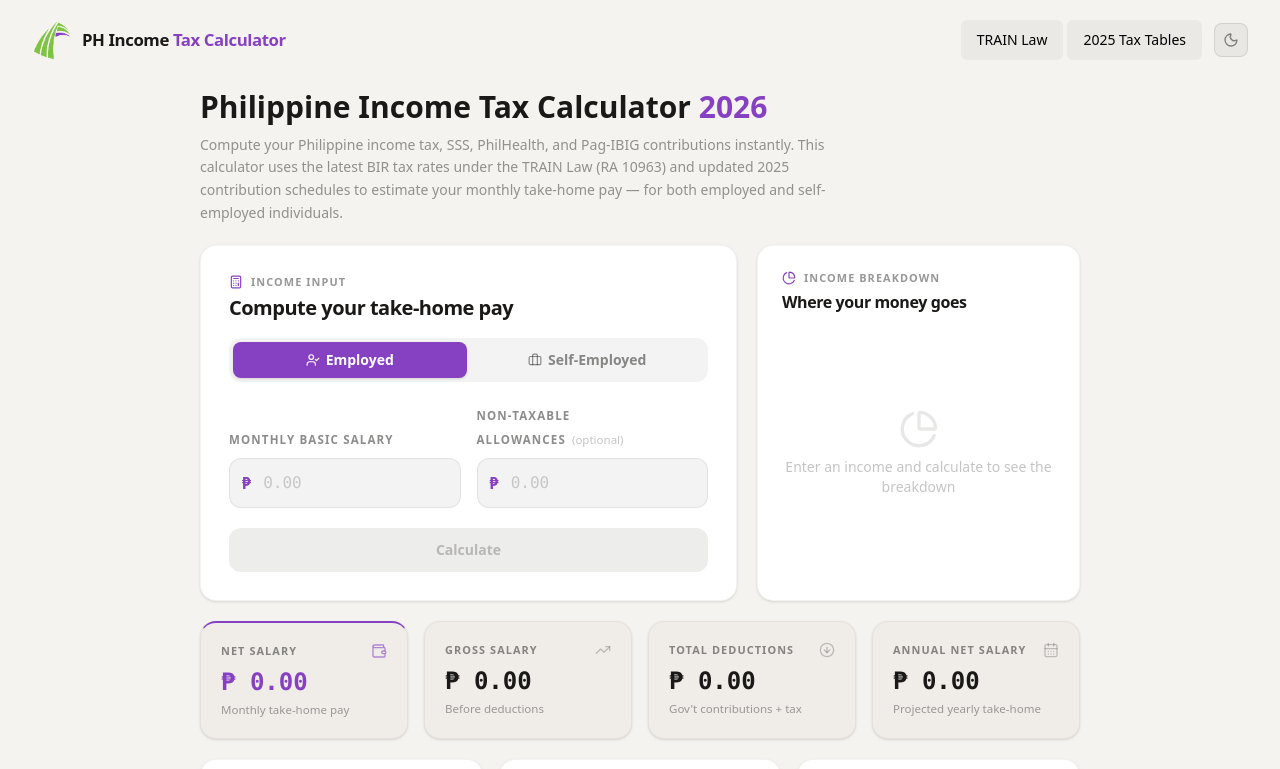
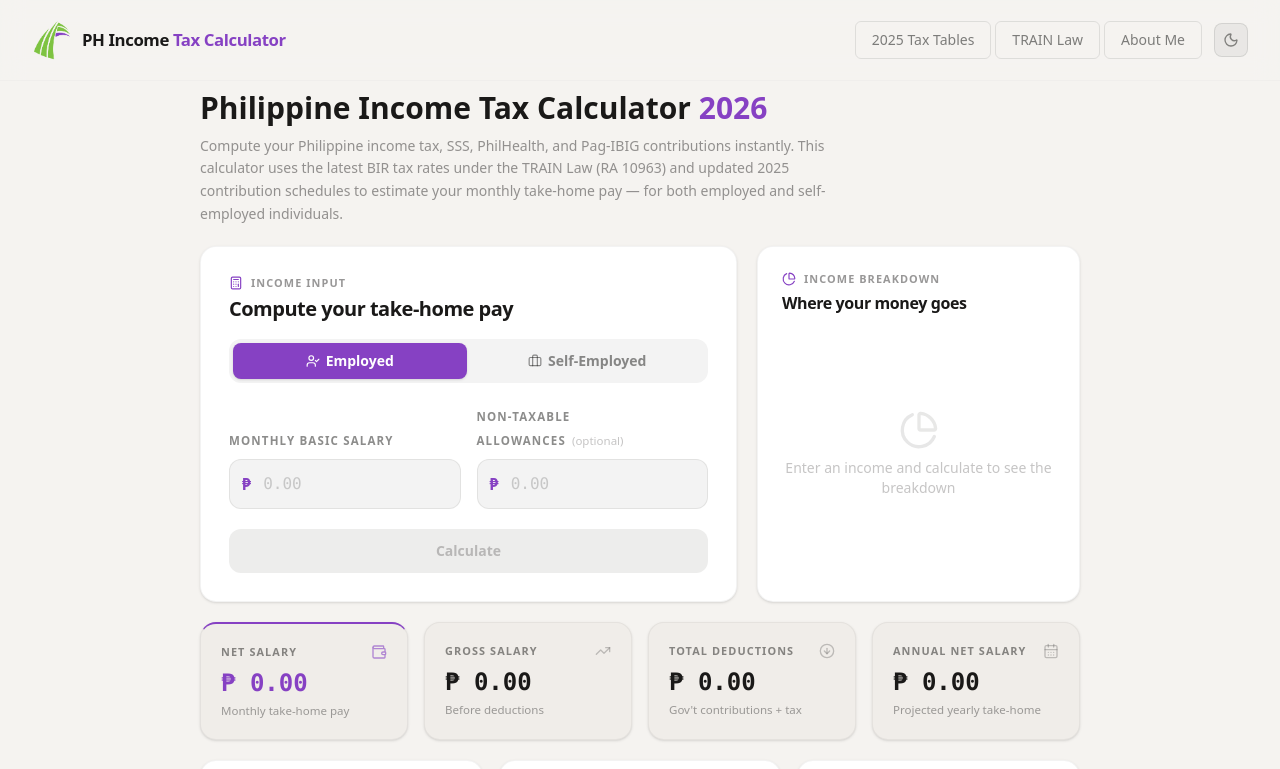
Before and after one commit to SirJohnGabriel/IncomeTaxCalculator, a React (Vite) app: page / in a window 1280 px wide. Shown: the top 769 px of the page. Built offline with nearby package versions, Linux system fonts and the light colour scheme.

Commit message:
add about me

```diff
--- a/src/app/styles/App.css
+++ b/src/app/styles/App.css
@@ -57,6 +57,37 @@ body {
   --color-dash-green-accent: #9cdf57;
 }
 
+/* ── Scrollbar styling ── */
+::-webkit-scrollbar {
+  width: 6px;
+  height: 6px;
+}
+::-webkit-scrollbar-track {
+  background: transparent;
+}
+::-webkit-scrollbar-thumb {
+  background: rgba(255, 255, 255, 0.15);
+  border-radius: 999px;
+}
+::-webkit-scrollbar-thumb:hover {
+  background: rgba(255, 255, 255, 0.28);
+}
+
+* {
+  scrollbar-width: thin;
+  scrollbar-color: rgba(255, 255, 255, 0.15) transparent;
+}
+
+.light ::-webkit-scrollbar-thumb {
+  background: rgba(0, 0, 0, 0.18);
+}
+.light ::-webkit-scrollbar-thumb:hover {
+  background: rgba(0, 0, 0, 0.32);
+}
+.light * {
+  scrollbar-color: rgba(0, 0, 0, 0.18) transparent;
+}
+
 /* ── Light mode overrides ── */
 .light {
   --color-white: #1a1918;
--- a/src/shared/components/Header.tsx
+++ b/src/shared/components/Header.tsx
@@ -6,7 +6,6 @@ import {
   NavigationMenuList,
   NavigationMenuItem,
   NavigationMenuLink,
-  navigationMenuTriggerStyle,
 } from "@/shared/components/ui/navigation-menu";
 import logo from "@assets/logo_phitc_2.png";
 
@@ -22,11 +21,14 @@ export function Header({ isDark, onThemeToggle }: SiteHeaderProps) {
 
   const closeMenu = () => setMenuOpen(false);
 
+  const navItemClass =
+    "inline-flex items-center px-4 py-2 text-sm font-medium rounded-md transition-all duration-150 text-white/55 border border-white/10 hover:text-white hover:bg-white/10 cursor-pointer";
+
   const navLinkClass =
     "block w-full px-4 py-3 text-sm font-medium rounded-md transition-colors text-white/70 hover:text-white hover:bg-white/8";
 
   return (
-    <header className="relative">
+    <header className="sticky top-0 z-40 backdrop-blur-md bg-background-alt/75 border-b border-white/2">
       {/* Top bar */}
       <div className="flex items-center justify-between px-4 md:px-8 py-5">
         <Link
@@ -45,19 +47,9 @@ export function Header({ isDark, onThemeToggle }: SiteHeaderProps) {
             <NavigationMenu>
               <NavigationMenuList>
                 <NavigationMenuItem>
-                  <NavigationMenuLink
-                    href="https://lawphil.net/statutes/repacts/ra2017/ra_10963_2017.html"
-                    target="_blank"
-                    rel="noopener noreferrer"
-                    className={navigationMenuTriggerStyle()}
-                  >
-                    TRAIN Law
-                  </NavigationMenuLink>
-                </NavigationMenuItem>
-                <NavigationMenuItem>
                   {isTaxTables ? (
                     <NavigationMenuLink asChild>
-                      <Link to="/" className={navigationMenuTriggerStyle()}>
+                      <Link to="/" className={navItemClass}>
                         Income Tax Calculator
                       </Link>
                     </NavigationMenuLink>
@@ -65,12 +57,32 @@ export function Header({ isDark, onThemeToggle }: SiteHeaderProps) {
                     <NavigationMenuLink asChild>
                       <Link
                         to="/tax-tables"
-                        className={navigationMenuTriggerStyle()}
+                        className={navItemClass}
                       >
                         2025 Tax Tables
                       </Link>
                     </NavigationMenuLink>
                   )}
+                </NavigationMenuItem>
+                <NavigationMenuItem>
+                  <NavigationMenuLink
+                    href="https://lawphil.net/statutes/repacts/ra2017/ra_10963_2017.html"
+                    target="_blank"
+                    rel="noopener noreferrer"
+                    className={navItemClass}
+                  >
+                    TRAIN Law
+                  </NavigationMenuLink>
+                </NavigationMenuItem>
+                <NavigationMenuItem>
+                  <NavigationMenuLink
+                    href="https://github.com/SirJohnGabriel"
+                    target="_blank"
+                    rel="noopener noreferrer"
+                    className={navItemClass}
+                  >
+                    About Me
+                  </NavigationMenuLink>
                 </NavigationMenuItem>
               </NavigationMenuList>
             </NavigationMenu>
@@ -110,6 +122,15 @@ export function Header({ isDark, onThemeToggle }: SiteHeaderProps) {
         <div className="md:hidden absolute left-0 right-0 z-50 px-4 pb-4 border-t bg-card border-white/8">
           <nav className="flex flex-col pt-2 gap-1">
             <a
+              href="https://github.com/SirJohnGabriel"
+              target="_blank"
+              rel="noopener noreferrer"
+              className={navLinkClass}
+              onClick={closeMenu}
+            >
+              About Me
+            </a>
+            <a
               href="https://lawphil.net/statutes/repacts/ra2017/ra_10963_2017.html"
               target="_blank"
               rel="noopener noreferrer"
```
